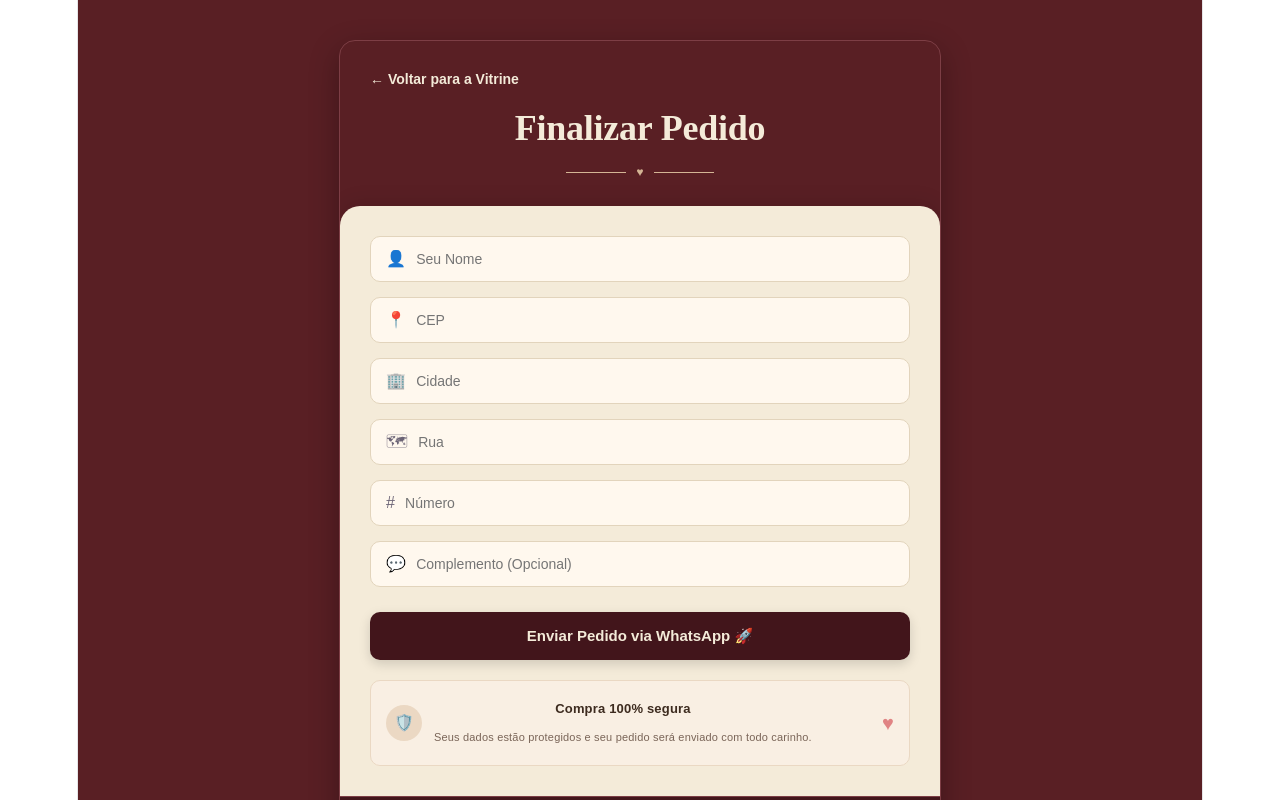
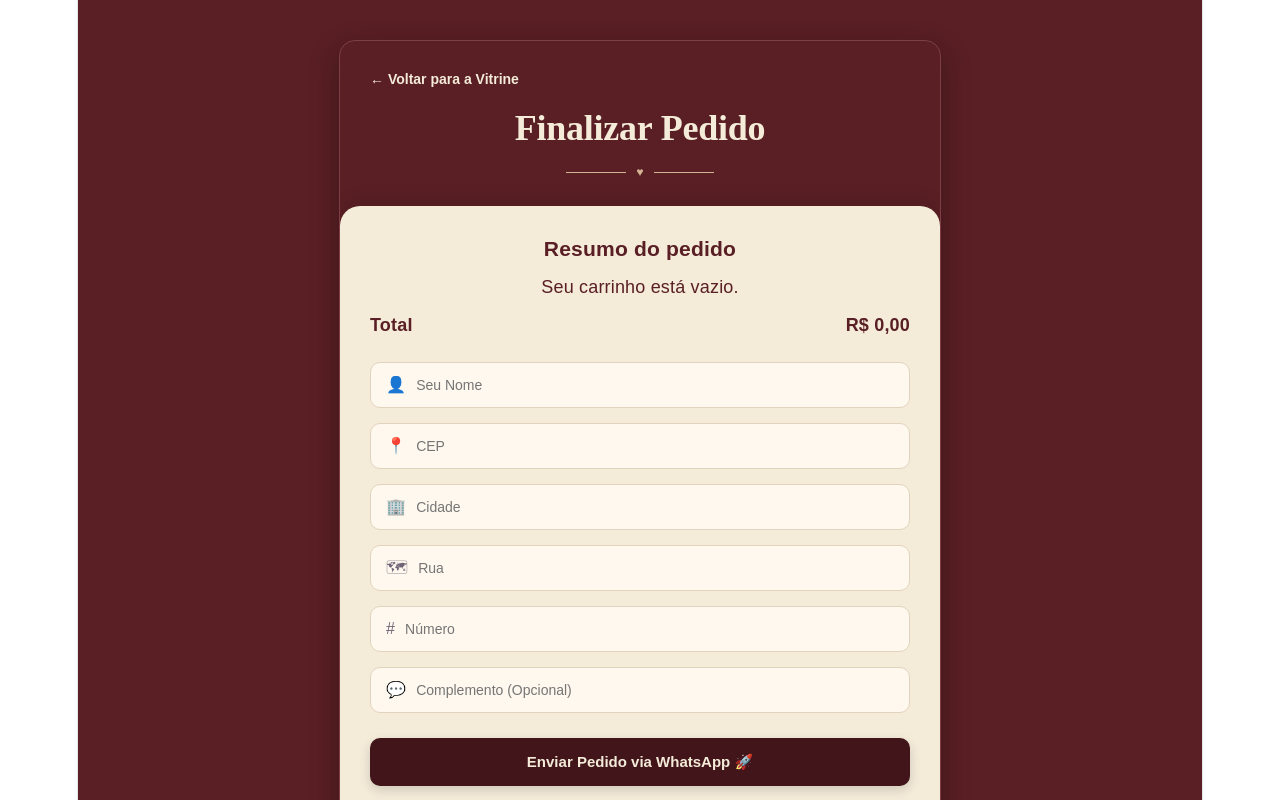
Before and after one commit to Amanda-Correa2003/The-Sweet-Lab-Chocolate, a React (Vite) app: page / in a window 1280 px wide. Both pictures are taken after a click on the button "Ver Carrinho 🛒". Shown: the top 800 px of the page. Built offline with nearby package versions, Linux system fonts and the light colour scheme.

Commit message:
alterações no carrinho

```diff
--- a/src/App.tsx
+++ b/src/App.tsx
@@ -1,4 +1,4 @@
-import React, { useState } from "react";
+import {react, useState} from "react"
 import { CartProvider } from "./CartContext";
 import Home from "./pages/Home";
 import Checkout from "./pages/Checkout";
--- a/src/pages/Checkout.tsx
+++ b/src/pages/Checkout.tsx
@@ -4,6 +4,7 @@ import CheckoutHeader from "../components/checkout/CheckoutHeader";
 import CheckoutForm from "../components/checkout/CheckoutForm";
 import SecurePurchase from "../components/checkout/SecurePurchase";
 import CheckoutBenefits from "../components/checkout/CheckoutBenefits";
+import Footer from "../components/home/Footer"; // NOVO
 
 interface CheckoutProps {
   onBack: () => void;
@@ -17,6 +18,10 @@ interface FormData {
   numero: string;
   complemento: string;
 }
+
+// NOVO: formatador de moeda
+const formatBRL = (value: number) =>
+  value.toLocaleString("pt-BR", { style: "currency", currency: "BRL" });
 
 export default function Checkout({ onBack }: CheckoutProps) {
   const { cart, cartTotal, clearCart } = useCart();
@@ -41,13 +46,29 @@ export default function Checkout({ onBack }: CheckoutProps) {
     }
 
     const numeroWhats = "5521964239143";
-    let itensTexto = "";
-    cart.forEach((item) => {
-      itensTexto += `• *${item.quantity}x* ${item.name}\n`;
-    });
+
+    // Mesma lista (cart) usada na tela e na mensagem
+    const itensTexto = cart
+      .map(
+        (item) =>
+          `• *${item.quantity}x* ${item.name} - ${formatBRL(item.price * item.quantity)}`
+      )
+      .join("\n");
+
+    // NOVO: dados do cliente na mensagem
+    const clienteTexto = [
+      `Nome: ${formData.nome}`,
+      formData.cep && `CEP: ${formData.cep}`,
+      `Cidade: ${formData.cidade}`,
+      `Rua: ${formData.rua}`,
+      `Número: ${formData.numero}`,
+      formData.complemento && `Complemento: ${formData.complemento}`,
+    ]
+      .filter(Boolean)
+      .join("\n");
 
     const mensagem = encodeURIComponent(
-      `🍫 *NOVO PEDIDO*\n\n${itensTexto}\n*Total:* R$ ${cartTotal.toFixed(2)}`
+      `🍫 *NOVO PEDIDO*\n\n*Pedido:*\n${itensTexto}\n\n*Cliente:*\n${clienteTexto}\n\n*Total:* ${formatBRL(cartTotal)}`
     );
 
     window.open(`https://wa.me/${numeroWhats}?text=${mensagem}`, "_blank");
@@ -62,6 +83,7 @@ export default function Checkout({ onBack }: CheckoutProps) {
         backgroundColor: "#591F24",
         padding: "40px 20px",
         display: "flex",
+        flexDirection: "column", // NOVO: para o footer ficar abaixo do card
         justifyContent: "center",
         alignItems: "center",
         fontFamily: "sans-serif",
@@ -88,6 +110,56 @@ export default function Checkout({ onBack }: CheckoutProps) {
             boxShadow: "0 -4px 20px rgba(0,0,0,0.1)",
           }}
         >
+          {/* NOVO: resumo dos produtos do carrinho */}
+          <div style={{ marginBottom: "24px" }}>
+            <h3 style={{ color: "#591F24", margin: "0 0 12px 0" }}>
+              Resumo do pedido
+            </h3>
+
+            {cart.length === 0 ? (
+              <p style={{ color: "#591F24", margin: 0 }}>Seu carrinho está vazio.</p>
+            ) : (
+              cart.map((item) => (
+                <div
+                  key={item.id}
+                  style={{
+                    display: "flex",
+                    justifyContent: "space-between",
+                    alignItems: "flex-start",
+                    gap: "12px",
+                    padding: "10px 0",
+                    borderBottom: "1px solid #7D3E45",
+                    color: "#591F24",
+                  }}
+                >
+                  <div>
+                    <div style={{ fontWeight: "bold" }}>{item.name}</div>
+                    <div style={{ fontSize: "14px" }}>
+                      {item.quantity}x {formatBRL(item.price)}
+                    </div>
+                  </div>
+                  <div style={{ fontWeight: "bold", whiteSpace: "nowrap" }}>
+                    {formatBRL(item.price * item.quantity)}
+                  </div>
+                </div>
+              ))
+            )}
+
+            <div
+              style={{
+                display: "flex",
+                justifyContent: "space-between",
+                paddingTop: "12px",
+                color: "#591F24",
+                fontWeight: "bold",
+                fontSize: "18px",
+              }}
+            >
+              <span>Total</span>
+              <span>{formatBRL(cartTotal)}</span>
+            </div>
+          </div>
+
           <CheckoutForm
             formData={formData}
             handleChange={handleChange}
@@ -98,6 +170,11 @@ export default function Checkout({ onBack }: CheckoutProps) {
 
         <CheckoutBenefits />
       </div>
+
+      {/* NOVO: footer, igual ao da Home */}
+      <div style={{ marginTop: "50px", width: "100%", maxWidth: "880px" }}>
+        <Footer />
+      </div>
     </div>
   );
 }
```
